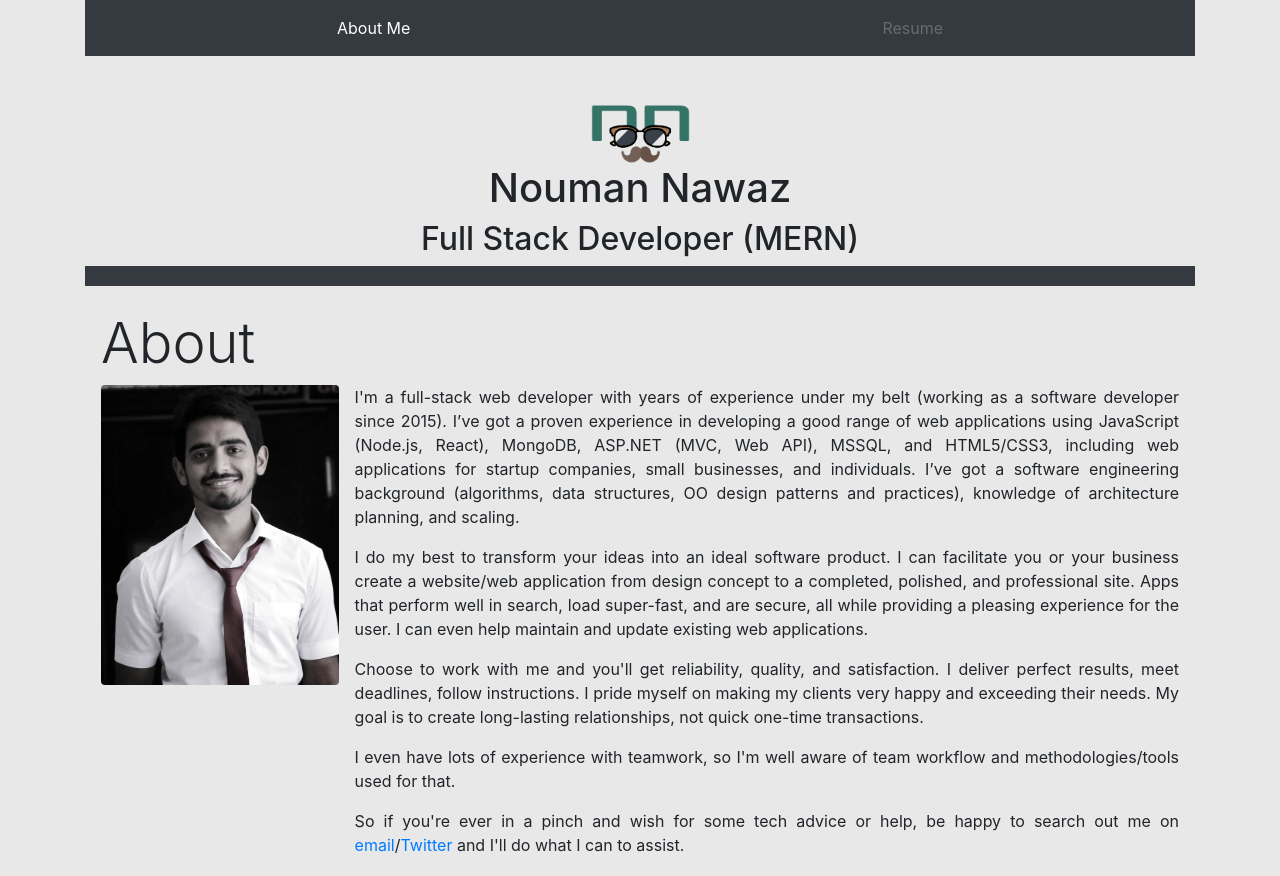
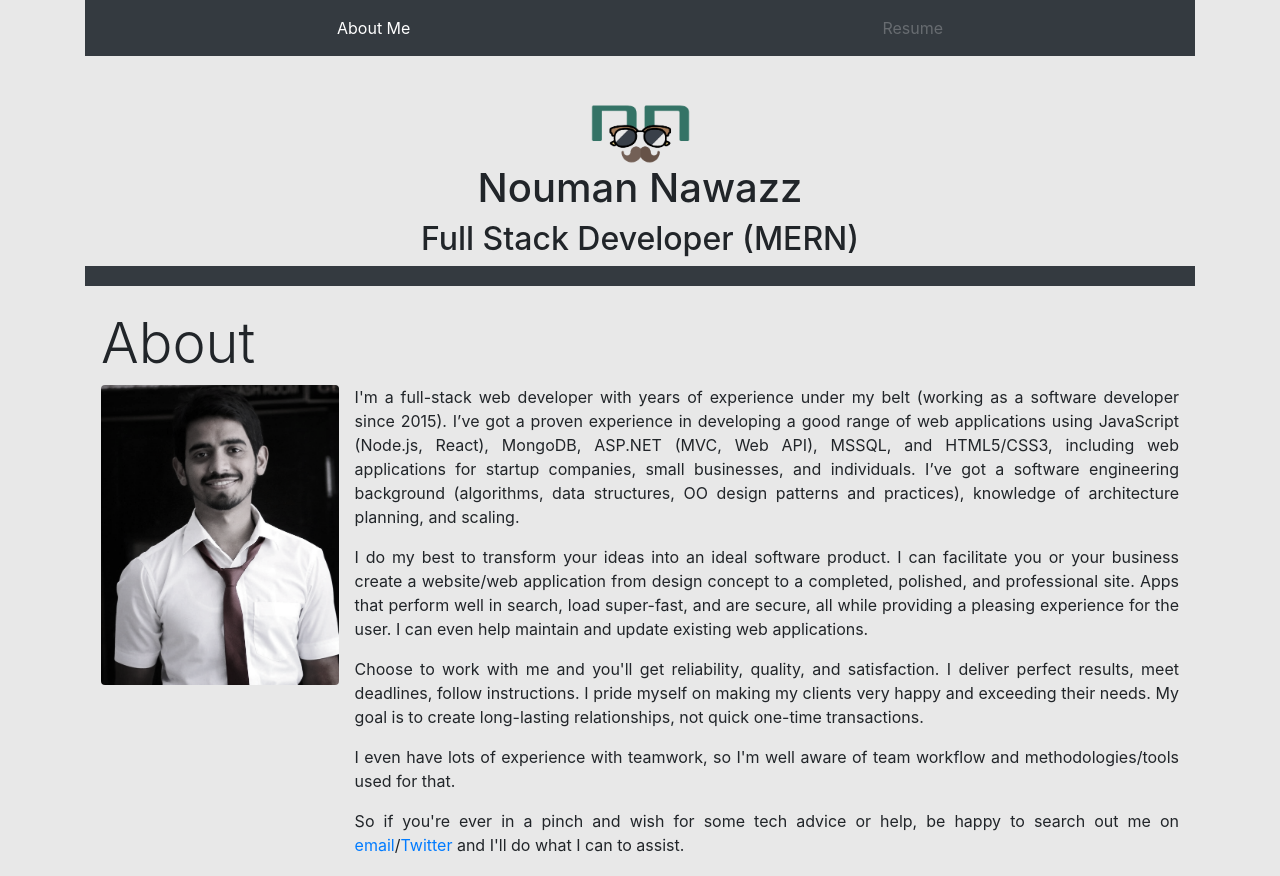
Before and after one commit to noumanDev/portfolio, a plain HTML site: page public/index.html in a window 1280 px wide. Shown: the top 876 px of the page. Drawn offline with nearby package versions, Linux system fonts and the light colour scheme; some packages are replaced by stand-ins of ours.

Commit message:
testing github

```diff
--- a/public/index.html
+++ b/public/index.html
@@ -57,7 +57,7 @@
             <div class="title border-bottom border-dark border-thick mt-5 text-center">
                 <img class="logo" src="images/logo.png" />
 
-                <h1>Nouman Nawaz</h1>
+                <h1>Nouman Nawazz</h1>
                 <span>
 
 
```
